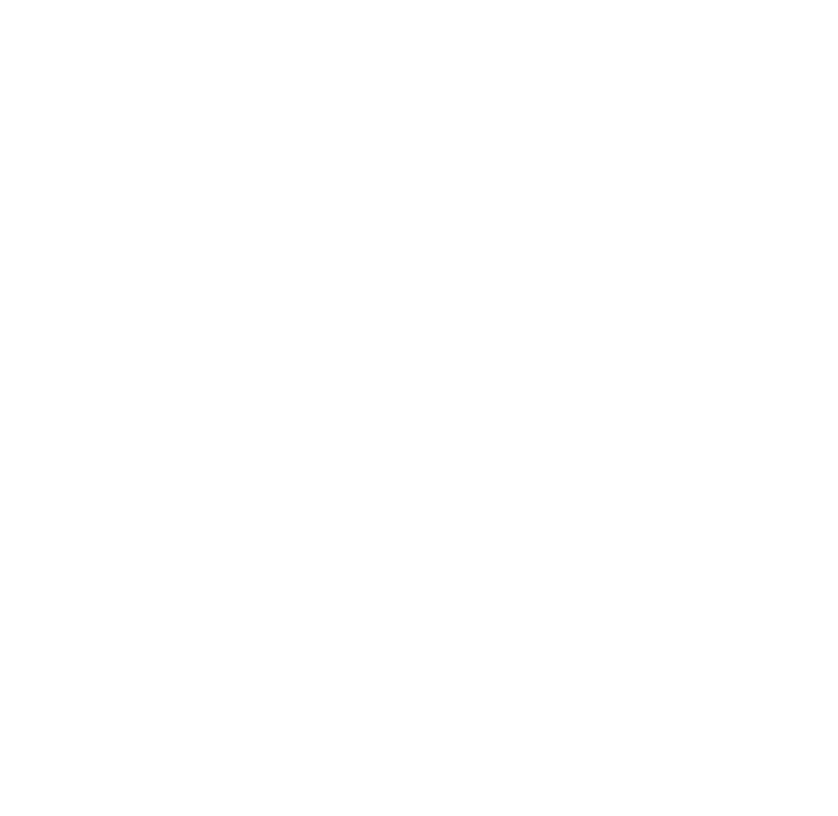
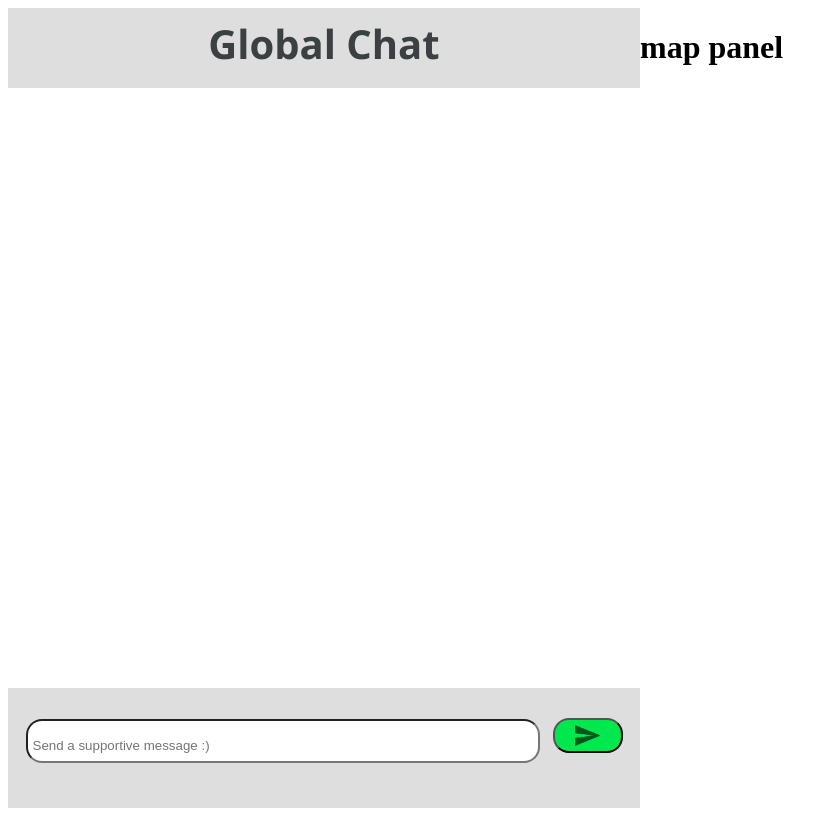
Before and after one commit to KhaderBallout/Beacon, a React (Create React App) app in the folder client/: page /chat in a window 1280 px wide. Shown: the whole page, without its empty margins (0-838 px from the left). Built offline with nearby package versions, Linux system fonts and the light colour scheme.

Commit message:
second page design

```diff
--- a/client/src/App.js
+++ b/client/src/App.js
@@ -1,6 +1,6 @@
 import React from 'react';
 
-// import Chat from './components/Chat/Chat';
+import Chat from './components/chat/Chat';
 // import Join from './components/Join/Join';
 
 import { BrowserRouter as Router, Route } from "react-router-dom";
@@ -8,8 +8,8 @@
 const App = () => {
   return (
     <Router>
-      {/* <Route path="/" exact component={Join} />
-      <Route path="/chat" component={Chat} /> */}
+     {/* <Route path="/" exact component={Join} /> */}
+     <Route path="/chat" component={Chat} />
     </Router>
   );
 }
--- /dev/null
+++ b/client/src/components/chat/Chat.js
@@ -0,0 +1,28 @@
+import React, { Component } from 'react'
+import './chat.css'
+import Input from '../input/Input';
+
+const Chat = () => {
+
+
+
+    return (
+        <div className="main">
+            <div className='left-panel'>
+                <div className="navbar">Global Chat</div>
+                {/* messaging panel */}
+                <div></div>
+                <div className='input'><Input/></div>
+
+            </div>
+
+            <div className="right-panel">
+                <h1>map panel</h1>
+            </div>
+
+        </div>
+    )
+}
+
+
+export default Chat
--- /dev/null
+++ b/client/src/components/chat/chat.css
@@ -0,0 +1,28 @@
+
+
+.main{
+    display: grid;
+    grid-template-columns: 50% 50%;
+    height: fit-content;
+}
+.left-panel{
+    display: grid;
+    grid-template-rows: 10% 75% 15%;
+    height: 100vh;
+}
+.navbar{
+    background: #DEDEDE;
+    text-align: center;
+    /* border: 1px solid #707070; */
+    font-size: 40px;
+    color: #3B4043;
+    font-family: 'Segoe UI', Tahoma, Geneva, Verdana, sans-serif;
+    font-weight: 700;
+    width: 100%;
+    padding-top: 8px
+}
+.input{
+    background: #DEDEDE;
+    text-align: center;
+
+}
--- /dev/null
+++ b/client/src/components/input/Input.css
@@ -0,0 +1,24 @@
+.form{
+    padding-top: 30px;
+    background-color: #DEDEDE
+}
+.input-box{
+    text-align: left;
+    width: 500px;
+    padding: 5px;
+    border-radius: 16px;
+    height: 20px;
+    padding-top: 15px;
+}
+.sendButton{
+    margin-left: 13px;
+    border-radius: 16px;
+    background: #00E84E url(send.png) no-repeat center;
+    background-size: 25px 25px;
+    width: 70px;
+    height: 35px;
+    text-decoration: none;
+    outline: none;
+    /* padding-top: 0px; */
+
+}
--- /dev/null
+++ b/client/src/components/input/Input.js
@@ -0,0 +1,19 @@
+import React, { Component } from 'react'
+import './Input.css'
+
+const Input = () => (
+  <div className="form">
+
+      <input
+        className="input-box"
+        type="text"
+        placeholder="Send a supportive message :)"
+     />
+      <button className="sendButton"></button>
+
+  </div>
+)
+
+
+
+export default Input
```
Also changed, not shown: client/src/components/Chat.js (deleted), client/src/components/input/send.png (added).
